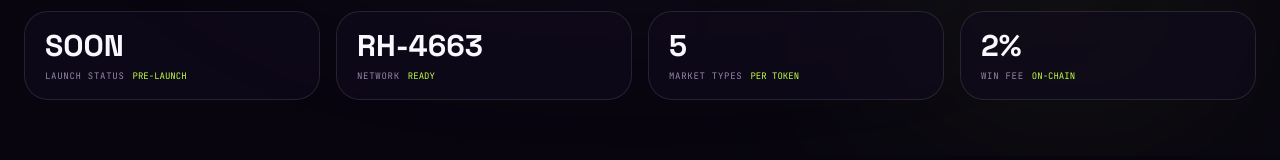
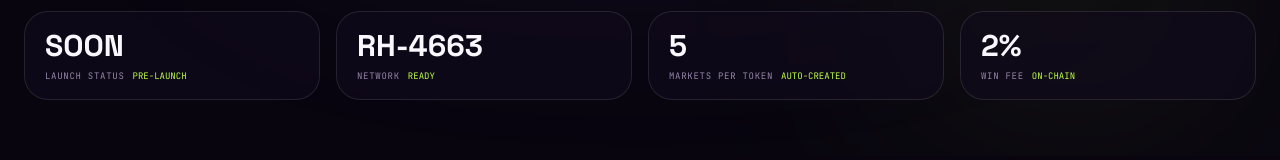
Before and after one commit to golputin/goonabe, a Next.js app: page / in a window 1280 px wide. Shown: the part 600-760 px from the top of the page. Built offline with nearby package versions, Linux system fonts and the light colour scheme.

Commit message:
copy: clarify stat — Markets Per Token: 5 (auto-created)

```diff
--- a/components/Hero.tsx
+++ b/components/Hero.tsx
@@ -12,7 +12,7 @@ const STATS = PRE_LAUNCH
   ? [
       { label: 'Launch Status', value: 'SOON', change: 'PRE-LAUNCH' },
       { label: 'Network', value: 'RH-4663', change: 'READY' },
-      { label: 'Market Types', value: '5', change: 'PER TOKEN' },
+      { label: 'Markets Per Token', value: '5', change: 'AUTO-CREATED' },
       { label: 'Win Fee', value: '2%', change: 'ON-CHAIN' },
     ]
   : [
```
